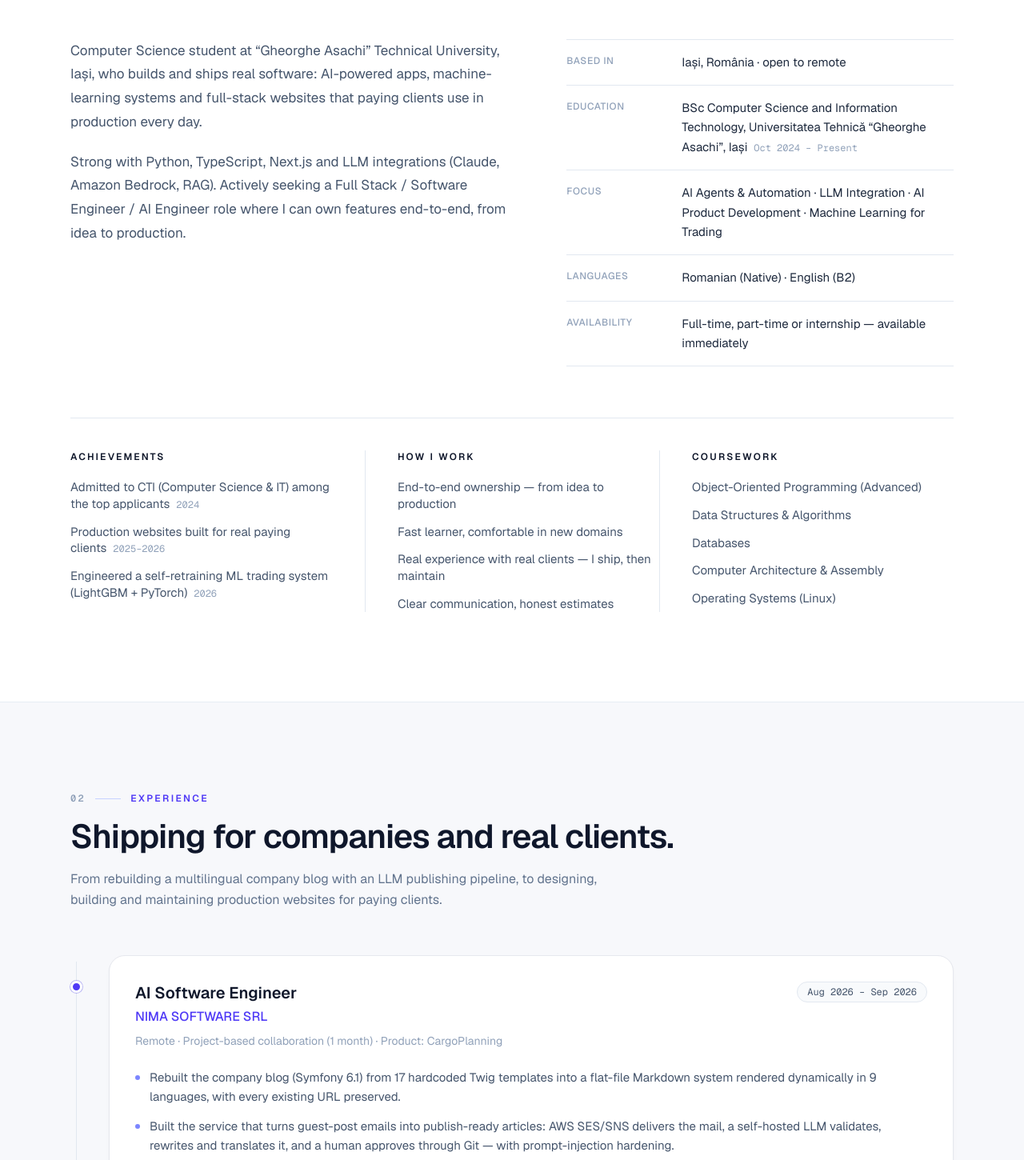
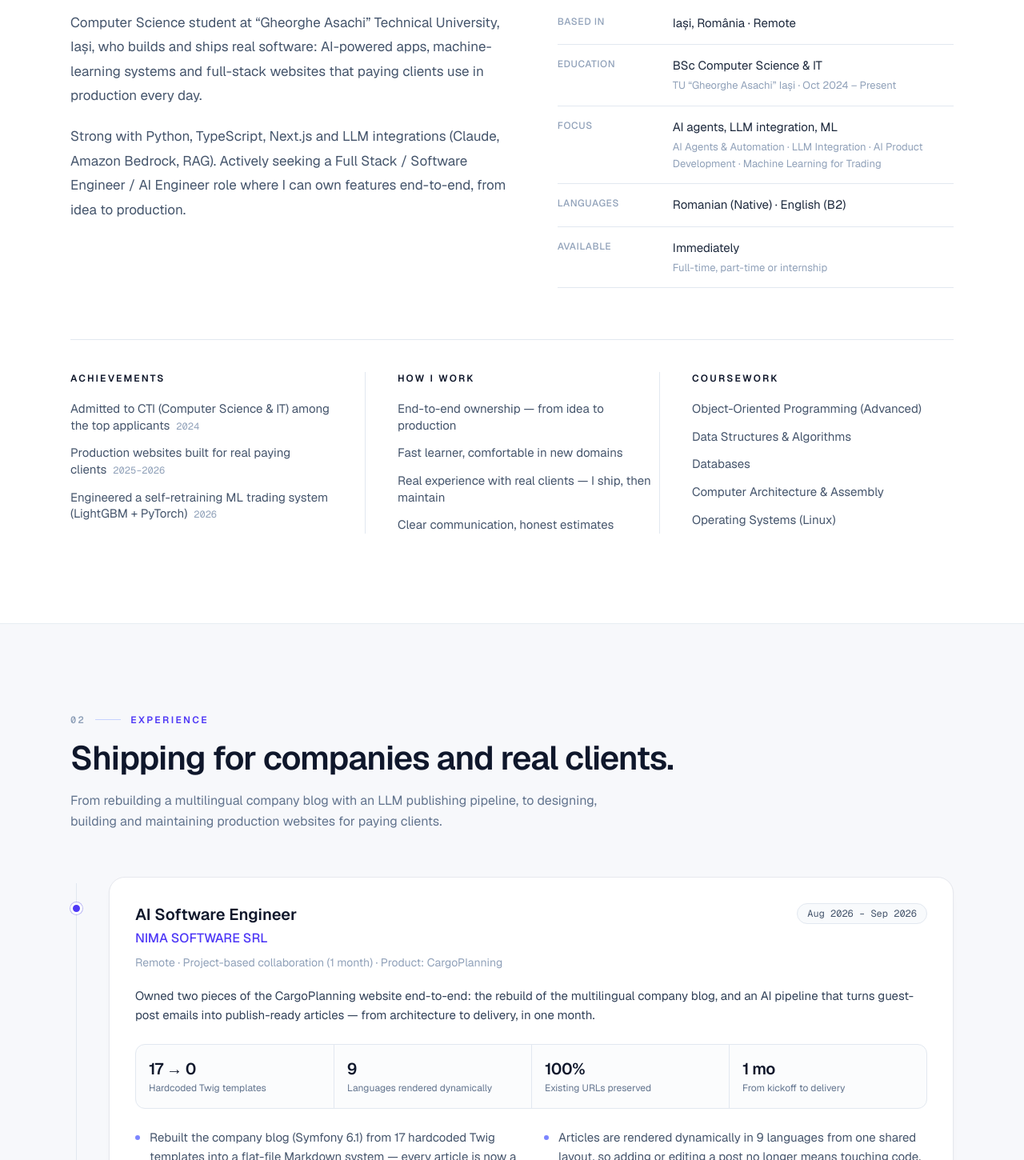
Before and after one commit to buzeu1/portfolio-site, a Next.js app: page / in a window 1280 px wide. Shown: the part 1040-2490 px from the top of the page at 80% size. Built offline with nearby package versions, Linux system fonts and the light colour scheme.

Commit message:
Tighten hero spacing, align About columns, expand NIMA experience

```diff
--- a/src/components/About.tsx
+++ b/src/components/About.tsx
@@ -12,11 +12,11 @@ import {
 
 export default function About() {
   const facts = [
-    { label: "Based in", value: `${profile.location} · open to remote` },
-    { label: "Education", value: `${education.degree.replace("Bachelor's in Progress — ", "BSc ")}, ${education.school}`, sub: education.period },
-    { label: "Focus", value: interests.join(" · ") },
+    { label: "Based in", value: `${profile.location} · Remote` },
+    { label: "Education", value: "BSc Computer Science & IT", sub: `TU “Gheorghe Asachi” Iași · ${education.period}` },
+    { label: "Focus", value: "AI agents, LLM integration, ML", sub: interests.join(" · ") },
     { label: "Languages", value: languages.map((l) => `${l.name} (${l.level})`).join(" · ") },
-    { label: "Availability", value: "Full-time, part-time or internship — available immediately" },
+    { label: "Available", value: "Immediately", sub: "Full-time, part-time or internship" },
   ];
 
   const columns = [
@@ -34,9 +34,9 @@ export default function About() {
           title="Turning AI capabilities into products people actually use."
         />
 
-        <div className="mt-12 grid grid-cols-1 gap-12 lg:grid-cols-[1.15fr_1fr] lg:gap-16">
+        <div className="mt-12 grid grid-cols-1 items-start gap-10 lg:grid-cols-[1.1fr_1fr] lg:gap-16">
           <Reveal delay={0.05}>
-            <div className="space-y-5 text-base leading-[1.75] text-slate-600 sm:text-[17px]">
+            <div className="space-y-5 text-base leading-[1.8] text-slate-600 sm:text-[17px] lg:-mt-1">
               {profile.bio.map((p) => (
                 <p key={p}>{p}</p>
               ))}
@@ -44,15 +44,15 @@ export default function About() {
           </Reveal>
 
           <Reveal delay={0.12}>
-            <dl className="divide-y divide-slate-200 border-y border-slate-200">
+            <dl className="divide-y divide-slate-200 border-b border-slate-200">
               {facts.map((f) => (
-                <div key={f.label} className="grid grid-cols-1 gap-1 py-4 sm:grid-cols-[120px_1fr] sm:gap-6">
+                <div key={f.label} className="grid grid-cols-[100px_1fr] gap-4 py-3.5 first:pt-0 sm:grid-cols-[120px_1fr] sm:gap-6">
                   <dt className="text-xs font-medium uppercase tracking-wider text-slate-400 sm:pt-0.5">
                     {f.label}
                   </dt>
                   <dd className="text-[15px] leading-relaxed text-slate-800">
                     {f.value}
-                    {f.sub && <span className="ml-2 font-mono text-xs text-slate-400">{f.sub}</span>}
+                    {f.sub && <span className="mt-0.5 block text-[13px] text-slate-400">{f.sub}</span>}
                   </dd>
                 </div>
               ))}
--- a/src/components/Experience.tsx
+++ b/src/components/Experience.tsx
@@ -35,7 +35,27 @@ export default function Experience() {
                     </div>
                     <p className="mt-2 text-sm text-slate-400">{job.meta}</p>
 
-                    <ul className="mt-6 space-y-3">
+                    {job.summary && (
+                      <p className="mt-5 text-[15px] leading-relaxed text-slate-700">{job.summary}</p>
+                    )}
+
+                    {job.metrics && (
+                      <div className="mt-6 grid grid-cols-2 overflow-hidden rounded-xl border border-slate-200 bg-slate-50/60 md:grid-cols-4">
+                        {job.metrics.map((m, idx) => (
+                          <div
+                            key={m.label}
+                            className={`px-4 py-4 ${idx % 2 === 1 ? "border-l border-slate-200" : ""} ${
+                              idx >= 2 ? "border-t border-slate-200 md:border-t-0" : ""
+                            } ${idx === 2 ? "md:border-l" : ""}`}
+                          >
+                            <p className="text-xl font-semibold tracking-tight text-slate-900">{m.value}</p>
+                            <p className="mt-0.5 text-xs leading-snug text-slate-500">{m.label}</p>
+                          </div>
+                        ))}
+                      </div>
+                    )}
+
+                    <ul className={`mt-6 ${job.points.length > 4 ? "grid gap-x-8 gap-y-3 md:grid-cols-2" : "space-y-3"}`}>
                       {job.points.map((p) => (
                         <li key={p} className="flex gap-3 text-[15px] leading-relaxed text-slate-600">
                           <span className="mt-[9px] h-1.5 w-1.5 shrink-0 rounded-full bg-indigo-400" />
--- a/src/components/Hero.tsx
+++ b/src/components/Hero.tsx
@@ -10,7 +10,7 @@ export default function Hero() {
   return (
     <section
       id="top"
-      className="relative flex min-h-[100svh] items-center overflow-hidden bg-[#fbfbfd] pb-16 pt-28 md:pb-0 md:pt-24"
+      className="relative overflow-hidden bg-[#fbfbfd] pb-16 pt-28 sm:pt-32 md:pb-28 md:pt-36"
     >
       {/* Background */}
       <div className="pointer-events-none absolute inset-0 -z-10">
@@ -139,7 +139,7 @@ export default function Hero() {
 
       <a
         href="#about"
-        className="absolute bottom-8 left-1/2 hidden -translate-x-1/2 flex-col items-center gap-2 text-slate-400 md:flex"
+        className="absolute bottom-6 left-1/2 hidden -translate-x-1/2 flex-col items-center gap-2 text-slate-400 md:flex"
       >
         <span className="text-xs uppercase tracking-widest">Scroll</span>
         <ArrowDown size={16} className="animate-bounce" />
--- a/src/data/portfolio.ts
+++ b/src/data/portfolio.ts
@@ -75,6 +75,8 @@ export type Experience = {
   company: string;
   period: string;
   meta: string;
+  summary?: string;
+  metrics?: { value: string; label: string }[];
   points: string[];
   clients?: { name: string; url: string; label: string; text: string }[];
   tech: string[];
@@ -86,9 +88,22 @@ export const experience: Experience[] = [
     company: "NIMA SOFTWARE SRL",
     period: "Aug 2026 – Sep 2026",
     meta: "Remote · Project-based collaboration (1 month) · Product: CargoPlanning",
+    summary:
+      "Owned two pieces of the CargoPlanning website end-to-end: the rebuild of the multilingual company blog, and an AI pipeline that turns guest-post emails into publish-ready articles — from architecture to delivery, in one month.",
+    metrics: [
+      { value: "17 → 0", label: "Hardcoded Twig templates" },
+      { value: "9", label: "Languages rendered dynamically" },
+      { value: "100%", label: "Existing URLs preserved" },
+      { value: "1 mo", label: "From kickoff to delivery" },
+    ],
     points: [
-      "Rebuilt the company blog (Symfony 6.1) from 17 hardcoded Twig templates into a flat-file Markdown system rendered dynamically in 9 languages, with every existing URL preserved.",
-      "Built the service that turns guest-post emails into publish-ready articles: AWS SES/SNS delivers the mail, a self-hosted LLM validates, rewrites and translates it, and a human approves through Git — with prompt-injection hardening.",
+      "Rebuilt the company blog (Symfony 6.1) from 17 hardcoded Twig templates into a flat-file Markdown system — every article is now a single Markdown file instead of a hand-written template.",
+      "Articles are rendered dynamically in 9 languages from one shared layout, so adding or editing a post no longer means touching code.",
+      "Preserved every existing URL during the migration — no broken links and no lost search rankings.",
+      "Built the service that turns guest-post emails into publish-ready articles: AWS SES receives the mail and SNS delivers it to the service.",
+      "A self-hosted LLM validates each submission, rewrites it into a clean, publish-ready article and translates it into the blog's languages.",
+      "Human-in-the-loop publishing: generated articles go through Git, where an editor reviews and approves them before anything goes live.",
+      "Prompt-injection hardening — incoming email content is treated as untrusted data, so a malicious submission can't hijack the model's instructions.",
     ],
     tech: ["PHP", "Symfony 6.1", "Twig", "Markdown", "AWS SES", "AWS SNS", "Self-hosted LLM", "Git"],
   },
```
